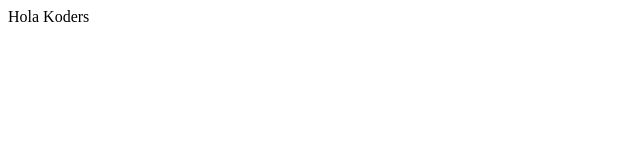
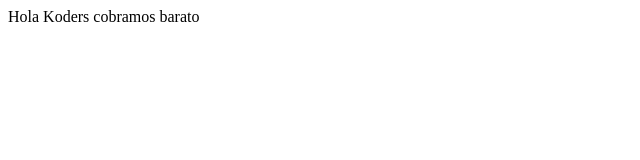
Before and after one commit to noec5298/mi_web, a plain HTML site: page index.html in a window 1280 px wide. Shown: the whole page, without its empty margins (0-640 px from the left). Drawn offline with Linux system fonts and the light colour scheme.

Commit message:
Agregamos nuevo mensaje

```diff
--- a/index.html
+++ b/index.html
@@ -7,5 +7,6 @@
 </head>
 <body>
    <hi>Hola Koders</hi>
+   <strog>cobramos barato</strog>
 </body>
 </html>
```
